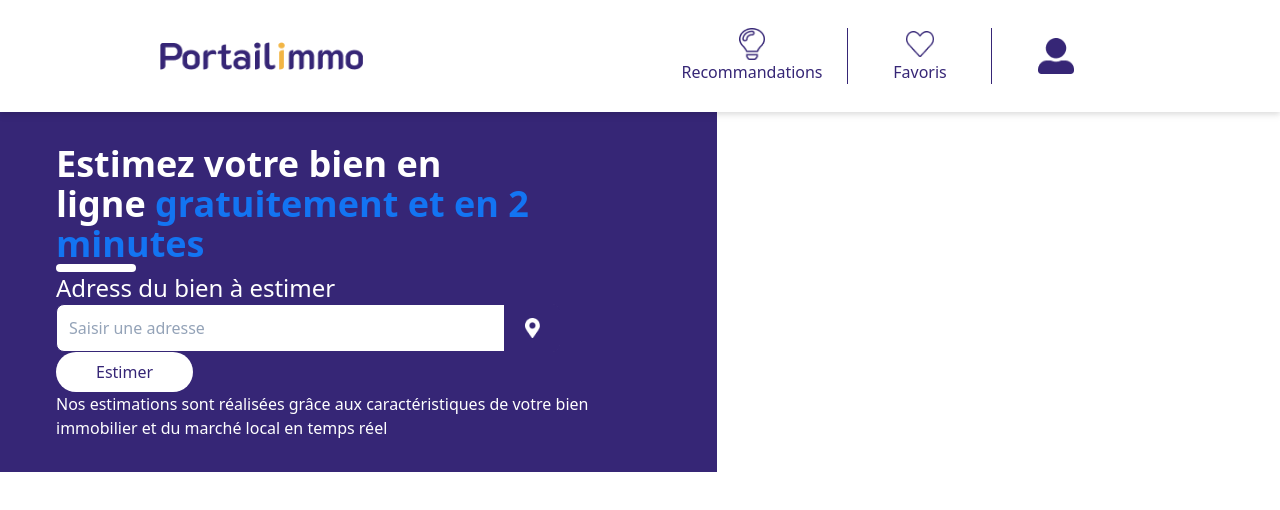
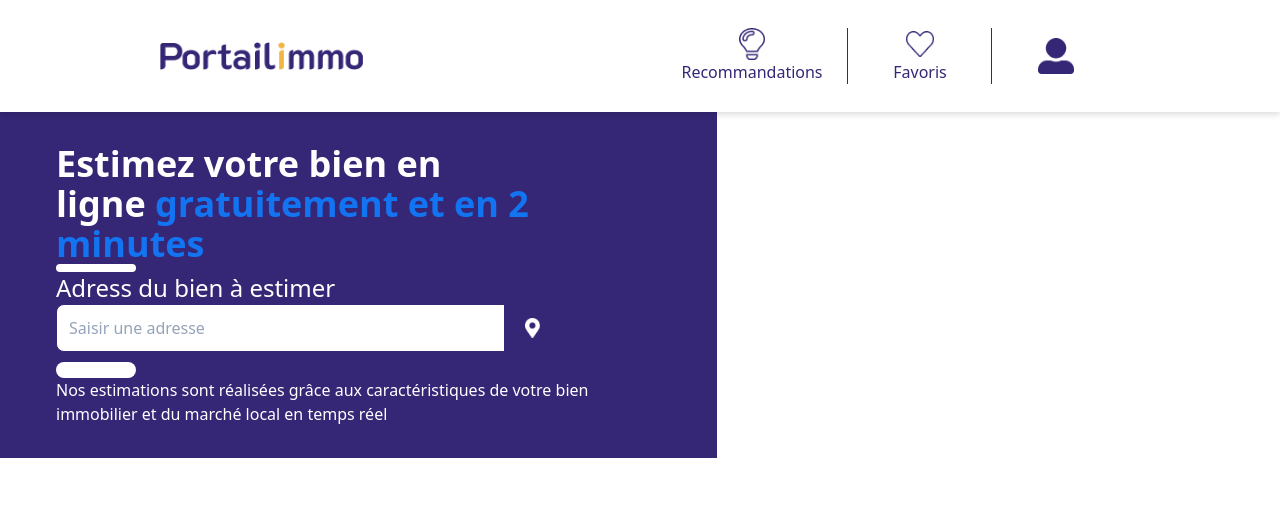
Before and after one commit to magicniclus/immoportail, a Next.js app: page / in a window 1280 px wide. Shown: the top 510 px of the page. Built offline with nearby package versions, Linux system fonts and the light colour scheme.

Commit message:
Update ButtonPrimary.js

```diff
--- a/components/Atoms/buttons/ButtonPrimary.js
+++ b/components/Atoms/buttons/ButtonPrimary.js
@@ -1,7 +1,7 @@
 import React, { useState } from 'react';
 
 const ButtonPrimary = (props) => {
-    const title = props.title
+    const text = props.text
     const version = props.version
     const callback = props.callback
 
@@ -12,7 +12,7 @@ const ButtonPrimary = (props) => {
 
     return (
         <button className={version !== undefined && version !== null ? classDesign[version] : classDesign.primary}>
-            {title}
+            {text}
         </button>
     );
 };
```
